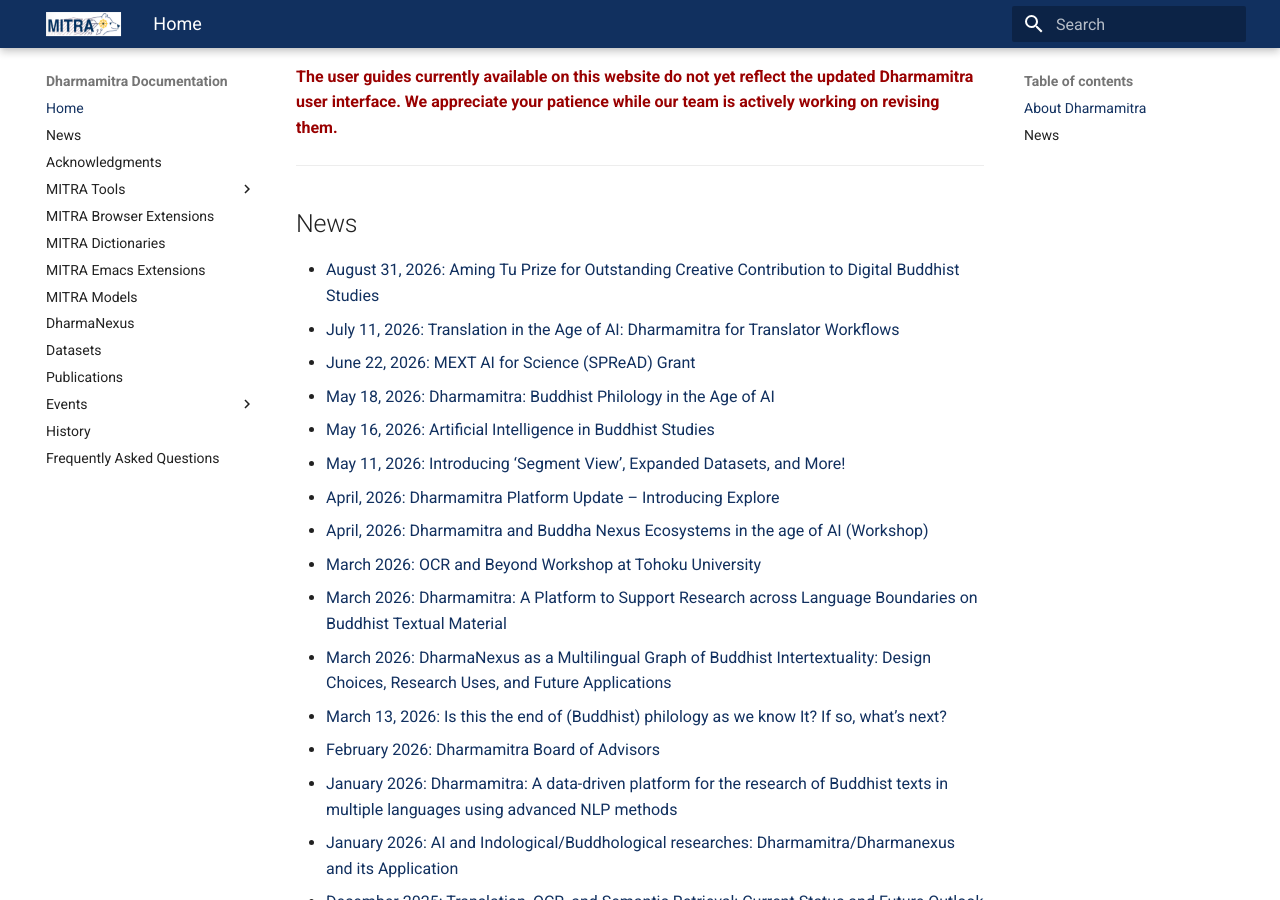
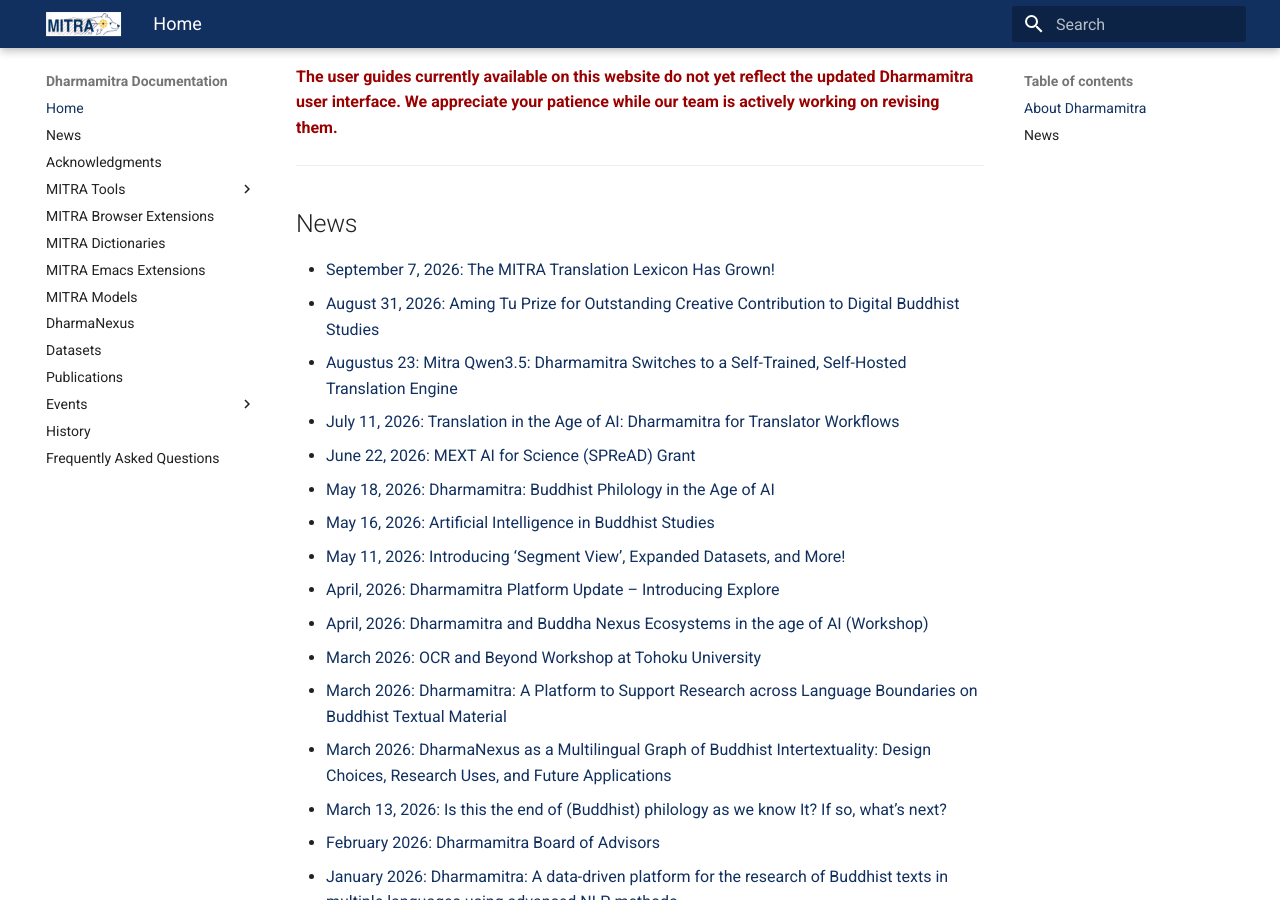
Before and after one commit to dharmamitra/dharmamitra-guides, an MkDocs documentation site: the page built from docs/index.md, in a window 1280 px wide and 900 px high, scrolled down 775 px. Built offline with MkDocs 1.6.1 and Material for MkDocs 9.7.7, drawn with Linux system fonts in a browser that asks for light colours.

Commit message:
Update index.md

```diff
--- a/docs/index.md
+++ b/docs/index.md
@@ -19,7 +19,9 @@
 
 <!-- Each news item links to its section in news.md -->
 
+- [September 7, 2026: The MITRA Translation Lexicon Has Grown!](news.md#september-7-2026-the-mitra-translation-lexicon-has-grown)
 - [August 31, 2026: Aming Tu Prize for Outstanding Creative Contribution to Digital Buddhist Studies](news.md#august-31-2026-aming-tu-prize-for-outstanding-creative-contribution-to-digital-buddhist-studies)
+- [Augustus 23: Mitra Qwen3.5: Dharmamitra Switches to a Self-Trained, Self-Hosted Translation Engine](news.md#augustus-23-mitra-qwen3-5-dharmamitra-switches-to-a-self-trained-self-hosted-translation-engine)
 - [July 11, 2026: Translation in the Age of AI: Dharmamitra for Translator Workflows](news.md#july-11-2026-translation-in-the-age-of-ai-dharmamitra-for-translator-workflows)
 - [June 22, 2026: MEXT AI for Science (SPReAD) Grant](news.md#june-22-2026-mext-ai-for-science-spread-grant)
 - [May 18, 2026: Dharmamitra: Buddhist Philology in the Age of AI](news.md#may-18-2026-dharmamitra-buddhist-philology-in-the-age-of-ai)
```
